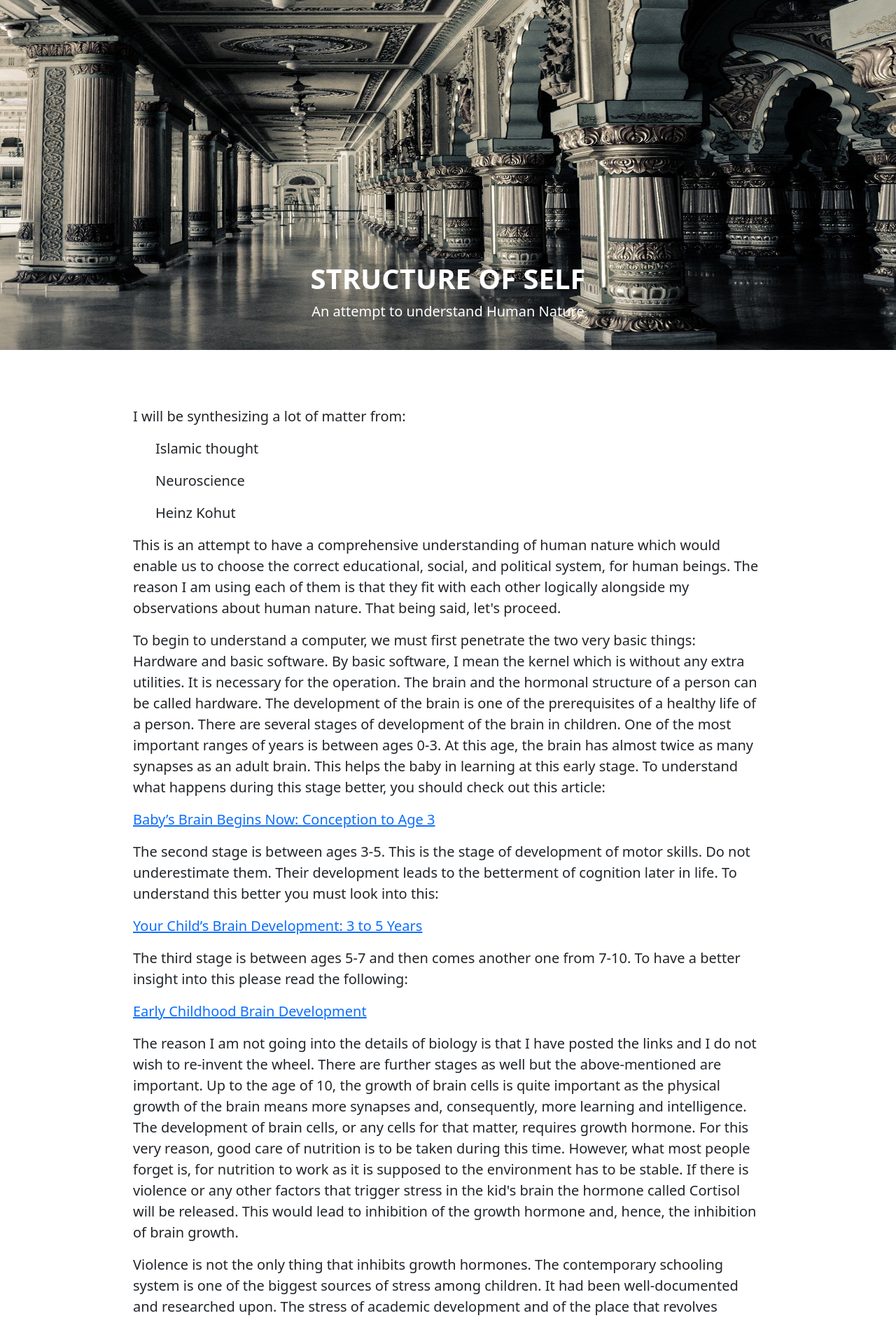
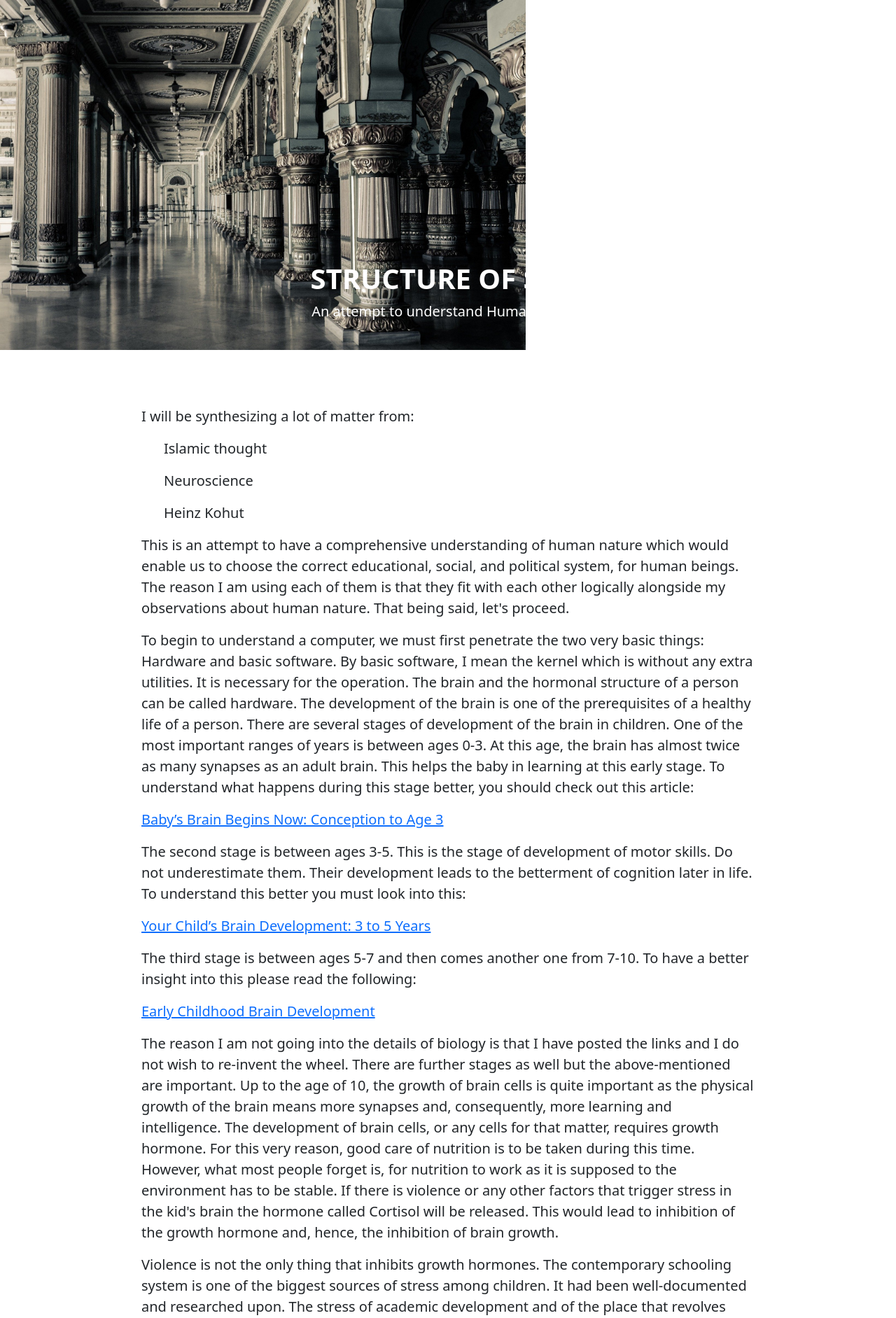
Before and after one commit to Saad-Aleem/islamiclearning, a Django app: page /structure in a window 1280 px wide. Shown: the part 56-1939 px from the top of the page at 70% size. Run offline with Django 3.2, Linux system fonts and the light colour scheme; parts of the project's set-up code (start-up, migrations or seed data) failed here and were passed over; some libraries are stand-ins or nearby versions.

Commit message:
Update structure.html

```diff
--- a/templates/structure.html
+++ b/templates/structure.html
@@ -11,7 +11,6 @@
   <link href="https://cdn.jsdelivr.net/npm/bootstrap@5.1.1/dist/css/bootstrap.min.css" rel="stylesheet"
     integrity="sha384-F3w7mX95PdgyTmZZMECAngseQB83DfGTowi0iMjiWaeVhAn4FJkqJByhZMI3AhiU" crossorigin="anonymous">
   <title>Psyche Observations</title>
-  <meta name="viewport" content="width=device-width, initial-scale=1.0">
   {% load static %}<link rel="shortcut icon" type="image/svg" href="{% static 'img/brain-solid.svg' %}" alt="Home"  >
 </head>
 
@@ -49,7 +48,7 @@
   <div id="carouselExampleCaptions" class="carousel slide" data-bs-ride="carousel">
     <div class="carousel-inner">
       <div class="carousel-item active">
-        {% load static %}<img src="{% static 'img/interior.jpg' %}" class="w-100" height="500px" alt="...">
+        {% load static %}<img src="{% static 'img/interior.jpg' %}" style="max-width: 100%; height: 500px;" alt="...">
         <div class="carousel-caption d-none d-md-block">
           <h1 class="fw-bold">STRUCTURE OF SELF</h1>
           <p class="lead mb-0">An attempt to understand Human Nature</p>
@@ -62,7 +61,7 @@
     <div class="p-2"></div>
     <div class="p-2"></div>
   </div>
-  <div class="mx-auto" style="width: 900px;">
+  <div class="mx-auto container" style="max-width: 900px;">
     <p class="lead">I will be synthesizing a lot of matter from:</p>
     <ul class="lead">Islamic thought</ul>
     <ul class="lead">Neuroscience</ul>
@@ -107,7 +106,7 @@
     <div class="p-2"></div>
     <div class="p-2"></div>
   </div>
-  <div class="mx-auto" style="width: 900px;">
+  <div class="mx-auto container" style="max-width: 900px;">
     <p class="lead">In Islamic thought, the Soul, or Rooh, is something divine that is attached to the human body. It is only possessed by humans, and is different from intellect or Aql. The philosophical discussion about the true nature of Rooh and soul had been going on. Regarding our limited knowledge on the subject, Mufti Muhammad Shafi Usmani beautifully summarizes our approach towards the understanding of Rooh in Maarif Ul Quran under the explanation of ayat (17:85) by synthesizing many previous views on the subject:</p>
     <blockquote class="blockquote text-center">
       <p class="mb-0">"And they ask you about the Spirit. Say, "The Spirit is of the Command of my Lord; and in no way have you been brought of knowledge except a little."</p>
@@ -160,7 +159,7 @@
     <div class="p-2"></div>
     <div class="p-2"></div>
   </div>
-  <div class="mx-auto" style="width: 900px;">
+  <div class="mx-auto container" style="max-width: 900px;">
     <p class="lead">The reason I am mentioning this name is that it was coined by the psychologist Heinz Kohut. In this book, he described the structure of what he called Self. If you were following from the start you will know that in our philosophy this is not the original self. It is a parallel self that was developed by our minds to cope with environmental problems instead of the Cohesive Self that should have been developed. However, Kohut does not have a relationship with Islamic thought so he chooses to restore this particular self if the expressions of it go out of proportion with what society deems right. In other words, he aims to restore that Cohesive Self that was underdeveloped. I mean that is precisely the role of psychology and psychiatry to pull individuals back into capitalist normalcy. We cannot deny his research explains a lot of human behavior and, hence, we will take understanding from his research. He starts by telling us that children have a natural narcissism. They develop a protective and inflated self-image when the mother inevitably fails to respond adequately to that natural narcissism. I would say that this natural narcissism is a part of the human biological self which is all about self-preservation. To learn more about Kohut’s structure of Self read this:</p>
     <a class="lead" href="https://www.goodtherapy.org/famous-psychologists/heinz-kohut.html">Contribution to Psychology</a>
     <div class="d-grid gap-3"><div class="p-2"></div></div>
@@ -182,7 +181,7 @@
     <div class="p-2"></div>
     <div class="p-2"></div>
   </div>
-  <div class="mx-auto" style="width: 900px;">
+  <div class="mx-auto container" style="max-width: 900px;">
     <p class="lead">The basis of our philosophy is to remove the Grandiose Self so the Rooh or Soul can manifest as the true Self. So the highest point of evolution of Self or Existence is the person whose Rooh or Soul has manifested itself and taken over the mind. The most fundamental trigger point of change is the acceptance of the Islamic Faith. Without it, the changes one goes through in life will just be the replacement of one compensatory structure with another. As per Islamic thought, we can categorize people according to which of the either two selves, the Grandiose Self or the Rooh, had taken over a person’s mind. We can categorize people into three types according to the conqueror Self:</p>
     <ul class="lead">Nafs Ul Ammara</ul>
     <ul class="lead">Nafs Ul Lawwama</ul>
@@ -230,7 +229,7 @@
     <div class="p-2"></div>
     <div class="p-2"></div>
   </div>
-  <div class="mx-auto" style="width: 900px;">
+  <div class="mx-auto container" style="max-width: 900px;">
     <p class="lead">At the start, we talked about the stages of brain development up till the age of 10. After this age prefrontal cortex starts developing. Until the age of 25, the ‘thinking side’ of the brain develops. If you want to understand more about this please follow this link:</p>
     <a class="lead" href="https://www.livescience.com/13850-10-facts-parent-teen-brain.html">10 facts about teen brains</a>
     <div class="d-grid gap-3"><div class="p-2"></div></div>
@@ -253,7 +252,7 @@
     <div class="p-2"></div>
     <div class="p-2"></div>
   </div>
-  <div class="mx-auto" style="width: 900px;">
+  <div class="mx-auto container" style="max-width: 900px;">
     <p class="lead">This philosophy aims to create systems that lead to the development of a society of people who can harmonize the world. All people have different capabilities through which they can help the world. However, all of them have Rooh that needs to manifest itself to connect with Allah SWT and fulfill the purpose of this life while bringing contentment in the people. The first step towards this is to create an education system that takes into account all the knowledge Islam and Science had given us and produce a working educational institutions that produce such kids. A deeper study of Sciences and the Islamic knowledge will reveal a concrete system. </p>
   </div>
   <div class="d-grid gap-3">
```
